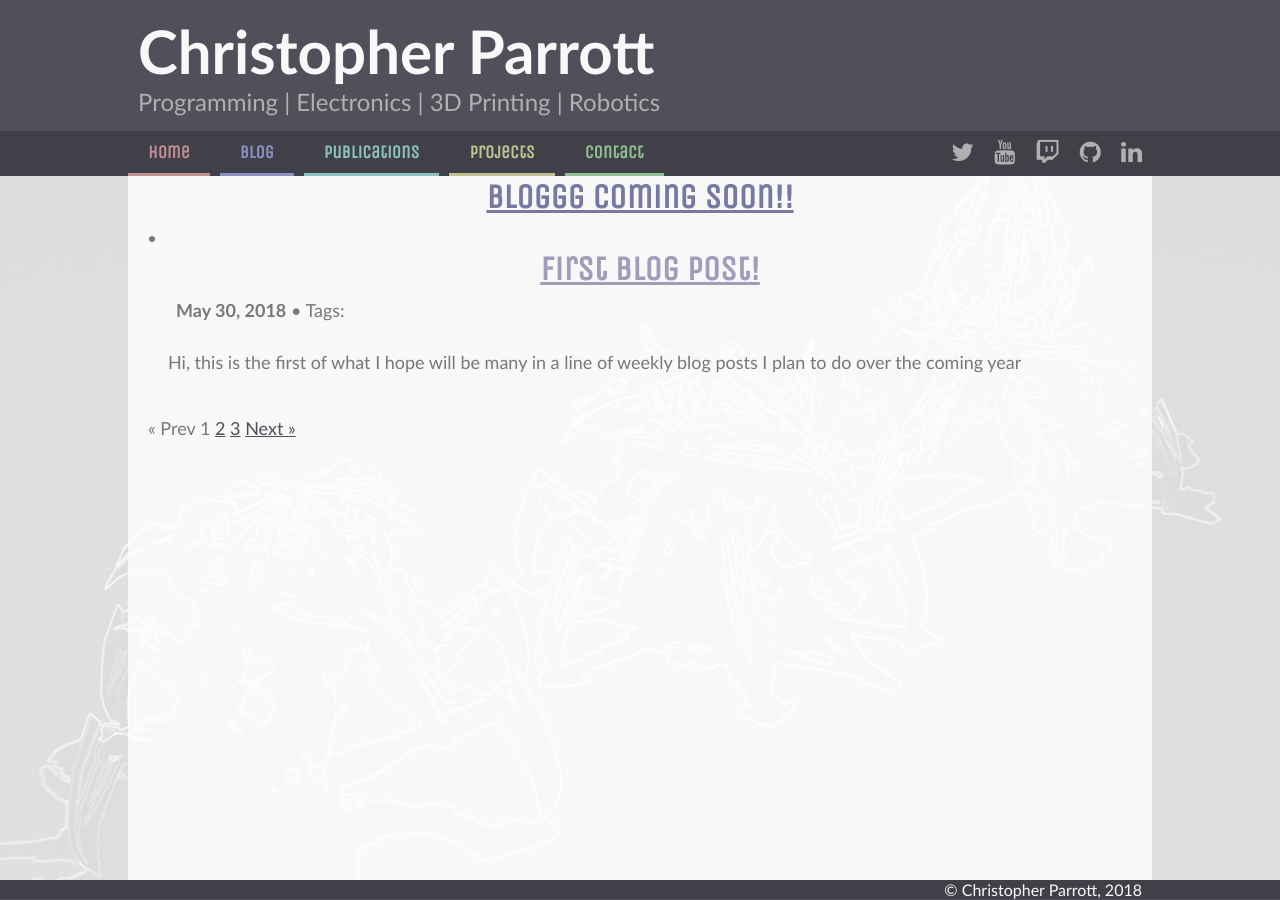
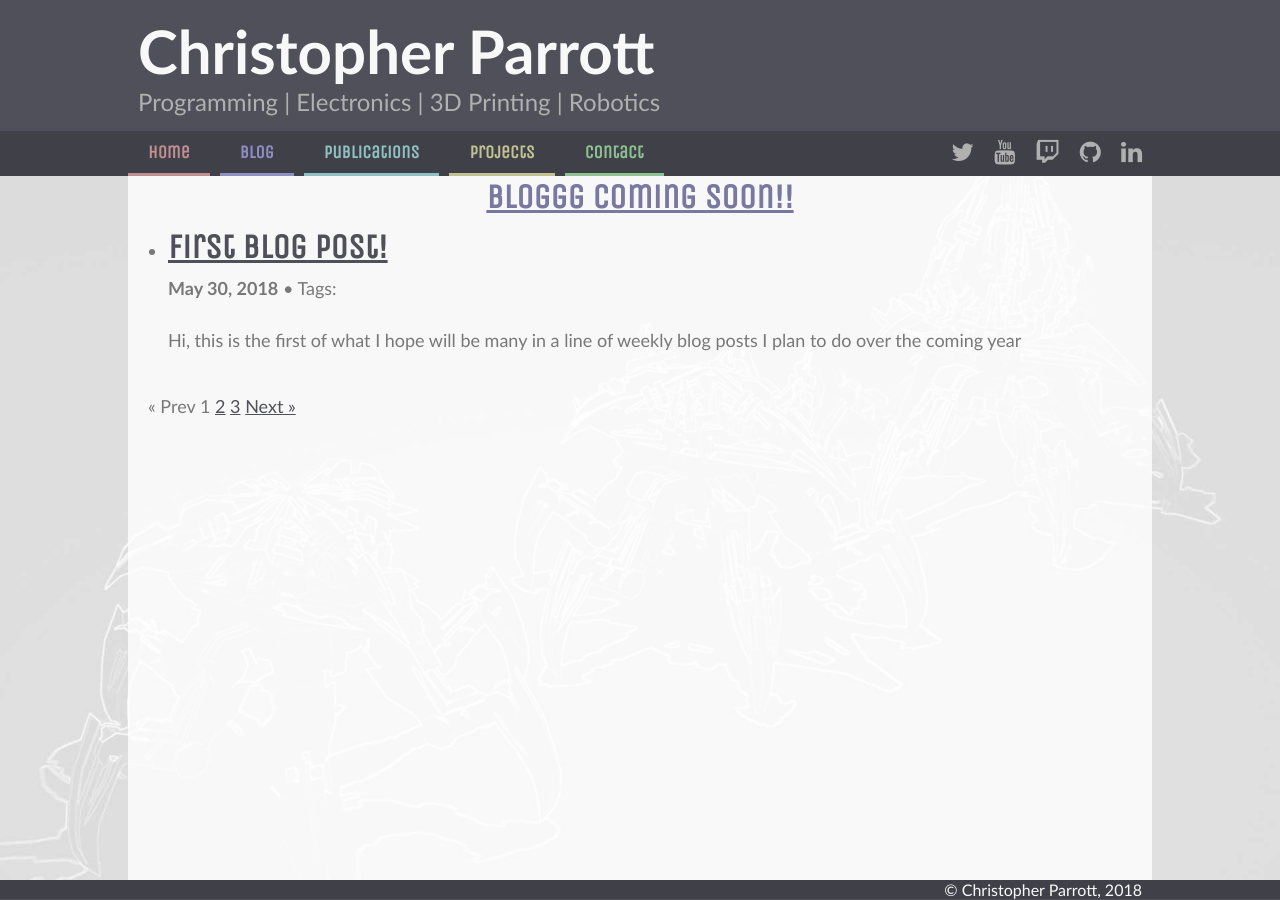
Before and after one commit to christophertmparrott/christophertmparrott.github.io, a Jekyll site: the page built from bloggg/index.html, in a window 1280 px wide. Built offline with Jekyll 4.4.1, drawn with Linux system fonts in a browser that asks for light colours; some web fonts are replaced; the list of posts is cut into pages by our own code.

Commit message:
Fixed style issue

```diff
--- a/bloggg/index.html
+++ b/bloggg/index.html
@@ -5,11 +5,11 @@ title: Bloggg
 				<h2 class="secE">Bloggg Coming Soon!!</h2>
 
 				<!-- post list -->
-				<ul>
+				<ul style="text-decoration: none">
 				{% for post in paginator.posts %}
-					<li>
+					<li style="text-decoration: none">
 						<div class="posthead">
-							<a href="{{site.baseurl}}{{post.url}}"><h2 class="secE">{{post.title}}</h2></a>
+							<h2 class="secE"><a href="{{site.baseurl}}{{post.url}}">{{post.title}}</a></h2>
 							<b>{{ post.date | date: "%B %-d, %Y" }}</b>
 							{% if post.topic %}
 							&bull; Category: <a class="darken" href="/category#{{post.topic}}">{{post.topic}}</a>
```
